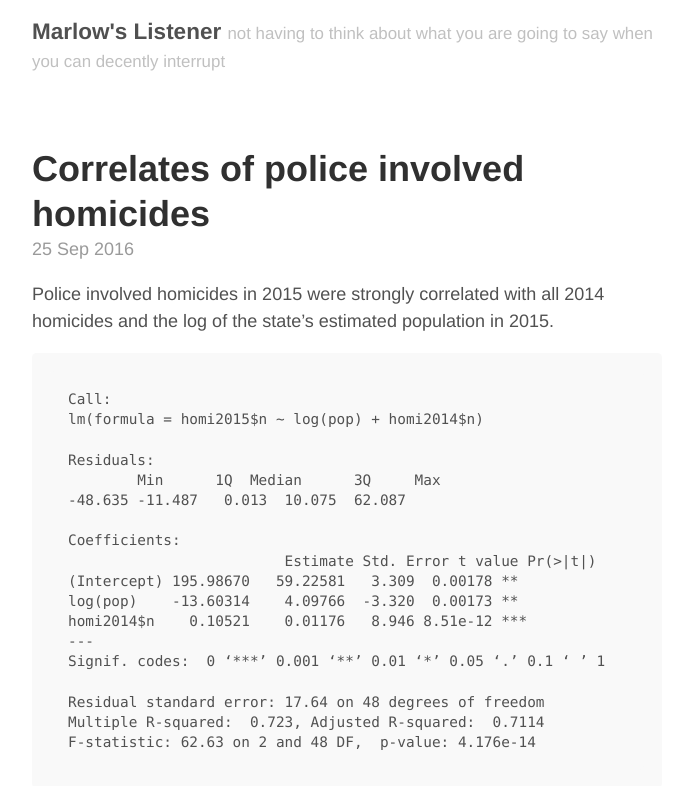
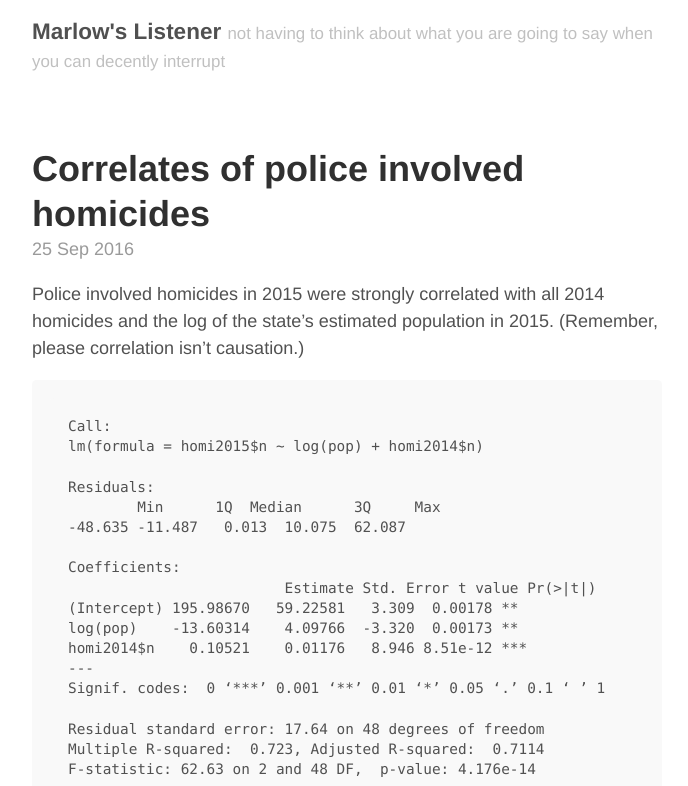
Before and after one commit to technocrat/marlow.github.io, a Jekyll site: the page built from _posts/2016-09-25-homimodel.md, in a window 1280 px wide, cut to the strip 0-786 px from the top of the page. Shown: the whole strip, without its empty margins (293-981 px from the left). Built offline with Jekyll 4.4.1, drawn with Linux system fonts in a browser that asks for light colours.

```diff
--- a/_config.yml
+++ b/_config.yml
@@ -2,7 +2,6 @@
 #
 # Use of `relative_permalinks` ensures post links from the index work properly.
 permalink:           pretty
-relative_permalinks: true
 
 # Setup
 title:               Marlow's Listener
@@ -21,7 +20,7 @@ sass:
 # About/contact
 author:
   name:              Richard Careaga
-  #url:               https://twitter.com/mdo
+  #url:              https://twitter.com/mdo
   email:             public@careaga.net
 
 # Custom vars
--- a/_posts/2016-09-25-homimodel.md
+++ b/_posts/2016-09-25-homimodel.md
@@ -4,7 +4,7 @@ title: Correlates of police involved homicides
 tags: politics
 ---
 
-Police involved homicides in 2015 were strongly correlated with all 2014 homicides and the log of the state's estimated population in 2015.
+Police involved homicides in 2015 were strongly correlated with all 2014 homicides and the log of the state's estimated population in 2015. (Remember, please correlation isn't causation.)
 
 	Call:
 	lm(formula = homi2015$n ~ log(pop) + homi2014$n)
```
